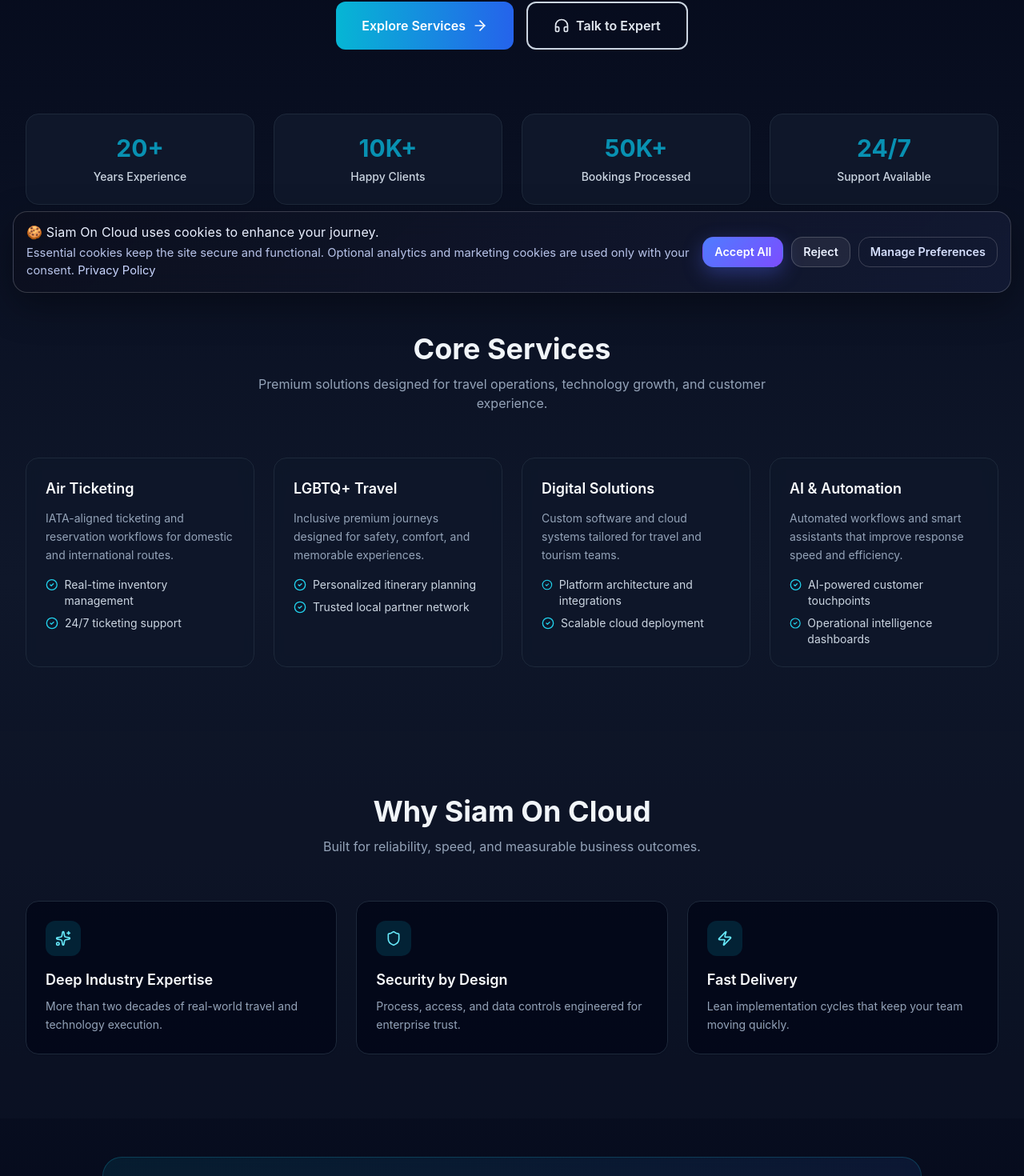
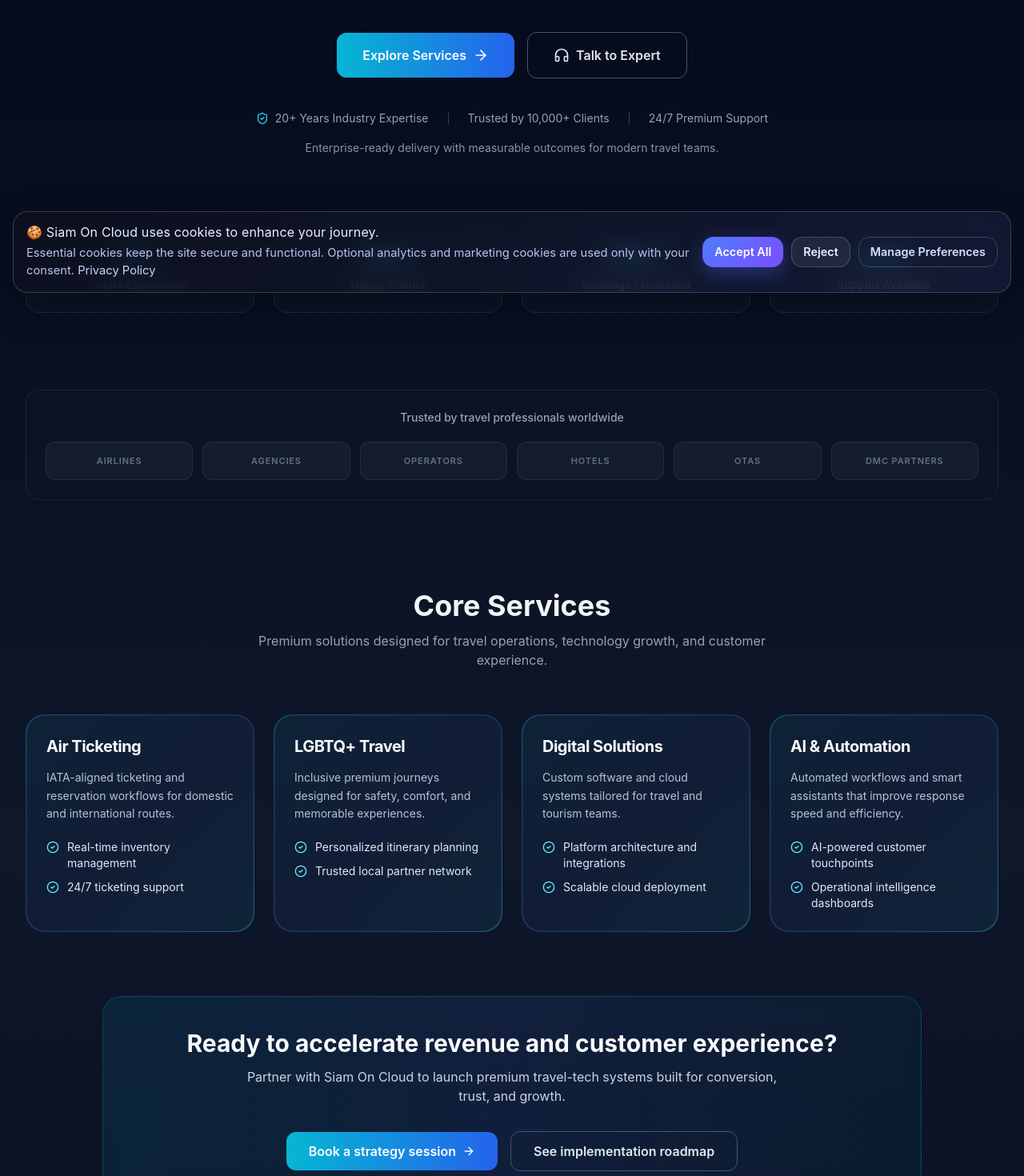
Before and after one commit to SiamUTK/siamoncloud, a React (Vite) app: page /en in a window 1280 px wide. Shown: the part 418-1888 px from the top of the page at 80% size. Built offline with nearby package versions, Linux system fonts and the light colour scheme; no server answers.

Commit message:
Improve homepage CRO sections and sync EN/TH locale copy

```diff
--- a/src/components/home/Hero.jsx
+++ b/src/components/home/Hero.jsx
@@ -1,4 +1,4 @@
-import { ArrowRight, Headphones, Sparkles } from "lucide-react";
+import { ArrowRight, Headphones, Sparkles, ShieldCheck } from "lucide-react";
 import { Link } from "react-router-dom";
 import useLanguage from "@/i18n/useLanguage";
 
@@ -6,65 +6,93 @@
   const { lang, t } = useLanguage();
 
   return (
-    <section className="pt-32 pb-20 px-4 sm:px-6 lg:px-8 transition-opacity duration-300">
-      <div className="max-w-7xl mx-auto">
-        <div className="text-center max-w-4xl mx-auto">
-          <div className="inline-flex items-center gap-2 px-4 py-2 rounded-full bg-cyan-950 text-cyan-300 text-sm font-semibold mb-6">
+    <section className="relative overflow-hidden pt-32 pb-24 px-4 sm:px-6 lg:px-8">
+      {/* 🌌 Ambient background glow */}
+      <div className="pointer-events-none absolute inset-0 -z-10">
+        <div className="absolute left-1/2 top-[-120px] h-[420px] w-[720px] -translate-x-1/2 rounded-full bg-cyan-500/10 blur-3xl" />
+        <div className="absolute right-[-120px] top-1/3 h-[320px] w-[320px] rounded-full bg-blue-500/10 blur-3xl" />
+      </div>
+
+      <div className="mx-auto max-w-7xl">
+        <div className="mx-auto max-w-4xl text-center">
+          {/* ⭐ Premium badge */}
+          <div className="mb-6 inline-flex items-center gap-2 rounded-full border border-cyan-400/30 bg-cyan-500/10 px-4 py-2 text-sm font-semibold text-cyan-200 backdrop-blur">
             <Sparkles size={16} />
             {t("hero_badge")}
           </div>
-          <h1 className="text-4xl sm:text-5xl lg:text-6xl font-bold text-slate-50 mb-6 leading-tight">
+
+          {/* 🔥 Headline */}
+          <h1 className="text-4xl font-bold leading-tight text-slate-50 sm:text-5xl lg:text-6xl">
             {t("hero_title_1")}{" "}
-            <span className="text-transparent bg-clip-text bg-gradient-to-r from-cyan-600 to-blue-600">
+            <span className="bg-gradient-to-r from-cyan-400 via-blue-500 to-cyan-300 bg-clip-text text-transparent">
               {t("hero_title_2")}
             </span>
           </h1>
-          <p className="text-lg sm:text-xl text-slate-400 mb-8 leading-relaxed">
+
+          {/* 🧠 Description */}
+          <p className="mx-auto mt-6 max-w-2xl text-lg leading-relaxed text-slate-400 sm:text-xl">
             {t("hero_desc")}
           </p>
-          <div className="flex flex-col sm:flex-row gap-4 justify-center">
+
+          {/* 🚀 CTA */}
+          <div className="mt-10 flex flex-col items-stretch justify-center gap-4 sm:flex-row sm:items-center">
             <Link
               to={`/${lang}/services`}
-              className="px-8 py-4 rounded-xl bg-gradient-to-r from-cyan-500 to-blue-600 text-white font-semibold hover:shadow-xl transform hover:scale-105 transition-all inline-flex items-center justify-center gap-2"
+              className="group inline-flex w-full items-center justify-center gap-2 rounded-xl bg-gradient-to-r from-cyan-500 to-blue-600 px-8 py-4 font-semibold text-white transition-all duration-300 hover:scale-105 hover:shadow-[0_20px_60px_rgba(34,211,238,0.35)] sm:w-auto"
             >
               {t("btn_explore")}
-              <ArrowRight size={20} />
+              <ArrowRight
+                size={20}
+                className="transition-transform group-hover:translate-x-1"
+              />
             </Link>
+
             <Link
               to={`/${lang}/contact`}
-              className="px-8 py-4 rounded-xl border-2 border-slate-300 text-slate-200 font-semibold hover:border-cyan-500 hover:text-cyan-300 transition-all inline-flex items-center justify-center gap-2"
+              className="inline-flex w-full items-center justify-center gap-2 rounded-xl border border-slate-600 px-8 py-4 font-semibold text-slate-200 transition-all duration-300 hover:border-cyan-400 hover:text-cyan-300 hover:shadow-lg sm:w-auto"
             >
               <Headphones size={20} />
               {t("btn_expert")}
             </Link>
           </div>
+
+          {/* 🛡️ Trust bar (NEW — conversion booster) */}
+          <div className="mt-10 flex flex-wrap items-center justify-center gap-x-6 gap-y-2 text-sm text-slate-400">
+            <div className="flex items-center gap-2">
+              <ShieldCheck className="h-4 w-4 text-cyan-400" />
+              <span>{t("hero_trust_experience")}</span>
+            </div>
+            <div className="hidden h-4 w-px bg-slate-700 sm:block" />
+            <div>{t("hero_trust_clients")}</div>
+            <div className="hidden h-4 w-px bg-slate-700 sm:block" />
+            <div>{t("hero_trust_support")}</div>
+          </div>
+
+          <p className="mx-auto mt-4 max-w-2xl text-sm leading-relaxed text-slate-400/90">
+            {t("hero_micro_proof")}
+          </p>
         </div>
 
-        <div className="grid grid-cols-2 lg:grid-cols-4 gap-6 mt-20">
-          <div className="text-center p-6 rounded-2xl bg-slate-900 border border-slate-800 shadow-sm">
-            <div className="text-3xl font-bold text-cyan-600 mb-2">20+</div>
-            <div className="text-slate-300 text-sm font-medium">
-              {t("stats_years")}
+        {/* 📊 Premium stats */}
+        <div className="mt-20 grid grid-cols-2 gap-6 lg:grid-cols-4">
+          {[
+            { value: "20+", key: "stats_years" },
+            { value: "10K+", key: "stats_clients" },
+            { value: "50K+", key: "stats_bookings" },
+            { value: "24/7", key: "stats_support" },
+          ].map((item) => (
+            <div
+              key={item.key}
+              className="group rounded-2xl border border-slate-800 bg-slate-900/70 p-6 text-center backdrop-blur transition-all duration-300 hover:border-cyan-500/40 hover:shadow-[0_10px_40px_rgba(34,211,238,0.15)]"
+            >
+              <div className="mb-2 text-3xl font-bold text-cyan-400">
+                {item.value}
+              </div>
+              <div className="text-sm font-medium text-slate-300">
+                {t(item.key)}
+              </div>
             </div>
-          </div>
-          <div className="text-center p-6 rounded-2xl bg-slate-900 border border-slate-800 shadow-sm">
-            <div className="text-3xl font-bold text-cyan-600 mb-2">10K+</div>
-            <div className="text-slate-300 text-sm font-medium">
-              {t("stats_clients")}
-            </div>
-          </div>
-          <div className="text-center p-6 rounded-2xl bg-slate-900 border border-slate-800 shadow-sm">
-            <div className="text-3xl font-bold text-cyan-600 mb-2">50K+</div>
-            <div className="text-slate-300 text-sm font-medium">
-              {t("stats_bookings")}
-            </div>
-          </div>
-          <div className="text-center p-6 rounded-2xl bg-slate-900 border border-slate-800 shadow-sm">
-            <div className="text-3xl font-bold text-cyan-600 mb-2">24/7</div>
-            <div className="text-slate-300 text-sm font-medium">
-              {t("stats_support")}
-            </div>
-          </div>
+          ))}
         </div>
       </div>
     </section>
--- a/src/i18n/locales/en.json
+++ b/src/i18n/locales/en.json
@@ -13,6 +13,10 @@
   "hero_title_1": "Transform Your Travel Business",
   "hero_title_2": "with Smart Solutions",
   "hero_desc": "From AI-powered booking systems to LGBTQ+ travel experiences. We deliver premium end-to-end solutions for modern travel businesses with 20+ years of expertise.",
+  "hero_trust_experience": "20+ Years Industry Expertise",
+  "hero_trust_clients": "Trusted by 10,000+ Clients",
+  "hero_trust_support": "24/7 Premium Support",
+  "hero_micro_proof": "Enterprise-ready delivery with measurable outcomes for modern travel teams.",
   "btn_explore": "Explore Services",
   "btn_expert": "Talk to Expert",
   "stats_years": "Years Experience",
@@ -49,6 +53,17 @@
   "home_services_automation_desc": "Automated workflows and smart assistants that improve response speed and efficiency.",
   "home_services_automation_point_1": "AI-powered customer touchpoints",
   "home_services_automation_point_2": "Operational intelligence dashboards",
+  "home_trusted_title": "Trusted by travel professionals worldwide",
+  "home_trusted_airlines": "Airlines",
+  "home_trusted_agencies": "Agencies",
+  "home_trusted_operators": "Operators",
+  "home_trusted_hotels": "Hotels",
+  "home_trusted_otas": "OTAs",
+  "home_trusted_dmc": "DMC Partners",
+  "home_mid_cta_title": "Ready to accelerate revenue and customer experience?",
+  "home_mid_cta_desc": "Partner with Siam On Cloud to launch premium travel-tech systems built for conversion, trust, and growth.",
+  "home_mid_cta_primary": "Book a strategy session",
+  "home_mid_cta_secondary": "See implementation roadmap",
   "home_why_title": "Why Siam On Cloud",
   "home_why_desc": "Built for reliability, speed, and measurable business outcomes.",
   "home_why_expertise_title": "Deep Industry Expertise",
--- a/src/i18n/locales/th.json
+++ b/src/i18n/locales/th.json
@@ -13,6 +13,10 @@
   "hero_title_1": "ยกระดับธุรกิจท่องเที่ยวของคุณ",
   "hero_title_2": "ด้วยโซลูชันอัจฉริยะ",
   "hero_desc": "ตั้งแต่ระบบจองด้วย AI ไปจนถึงประสบการณ์ท่องเที่ยว LGBTQ+ เราส่งมอบโซลูชันครบวงจรระดับพรีเมียมให้ธุรกิจท่องเที่ยวสมัยใหม่ ด้วยประสบการณ์กว่า 20 ปี",
+  "hero_trust_experience": "ประสบการณ์ในอุตสาหกรรมกว่า 20 ปี",
+  "hero_trust_clients": "ลูกค้ามากกว่า 10,000 รายไว้วางใจ",
+  "hero_trust_support": "บริการพรีเมียมตลอด 24 ชั่วโมง",
+  "hero_micro_proof": "พร้อมส่งมอบระดับองค์กร พร้อมผลลัพธ์ที่วัดผลได้สำหรับทีมท่องเที่ยวสมัยใหม่",
   "btn_explore": "สำรวจบริการ",
   "btn_expert": "ปรึกษาผู้เชี่ยวชาญ",
   "stats_years": "ปีแห่งประสบการณ์",
@@ -49,6 +53,17 @@
   "home_services_automation_desc": "เวิร์กโฟลว์อัตโนมัติและผู้ช่วยอัจฉริยะเพื่อเพิ่มความเร็วและประสิทธิภาพ",
   "home_services_automation_point_1": "จุดสัมผัสลูกค้าด้วย AI",
   "home_services_automation_point_2": "แดชบอร์ดข้อมูลเชิงลึกการดำเนินงาน",
+  "home_trusted_title": "ผู้เชี่ยวชาญด้านการท่องเที่ยวทั่วโลกไว้วางใจ",
+  "home_trusted_airlines": "สายการบิน",
+  "home_trusted_agencies": "เอเจนซี่",
+  "home_trusted_operators": "ผู้ให้บริการทัวร์",
+  "home_trusted_hotels": "โรงแรม",
+  "home_trusted_otas": "แพลตฟอร์ม OTA",
+  "home_trusted_dmc": "พาร์ทเนอร์ DMC",
+  "home_mid_cta_title": "พร้อมเร่งรายได้และยกระดับประสบการณ์ลูกค้าหรือยัง",
+  "home_mid_cta_desc": "ร่วมงานกับ Siam On Cloud เพื่อเปิดตัวระบบท่องเที่ยวดิจิทัลระดับพรีเมียมที่สร้าง Conversion ความเชื่อมั่น และการเติบโต",
+  "home_mid_cta_primary": "จองช่วงวางกลยุทธ์",
+  "home_mid_cta_secondary": "ดูแผนการติดตั้งระบบ",
   "home_why_title": "ทำไมต้อง Siam On Cloud",
   "home_why_desc": "ออกแบบเพื่อความเสถียร ความเร็ว และผลลัพธ์ทางธุรกิจที่วัดผลได้",
   "home_why_expertise_title": "ความเชี่ยวชาญเชิงลึก",
--- a/src/pages/HomePage.jsx
+++ b/src/pages/HomePage.jsx
@@ -17,11 +17,37 @@
 
   const serviceKeys = ["travel", "lgbtq", "digital", "automation"];
   const whyKeys = ["expertise", "security", "speed"];
+  const trustedLogoKeys = [
+    "airlines",
+    "agencies",
+    "operators",
+    "hotels",
+    "otas",
+    "dmc",
+  ];
 
   return (
     <div className="min-h-screen bg-gradient-to-b from-slate-950 via-slate-900 to-slate-950 text-slate-100">
       <Navbar />
       <Hero key={lang} />
+
+      <section className="px-4 pb-8 sm:px-6 lg:px-8">
+        <div className="mx-auto max-w-7xl rounded-2xl border border-slate-800/80 bg-slate-900/40 px-6 py-6 backdrop-blur">
+          <p className="text-center text-sm font-medium text-slate-400">
+            {t("home_trusted_title")}
+          </p>
+          <div className="mt-5 grid grid-cols-2 gap-3 sm:grid-cols-3 lg:grid-cols-6">
+            {trustedLogoKeys.map((key) => (
+              <div
+                key={`trusted-placeholder-${key}`}
+                className="flex h-12 items-center justify-center rounded-xl border border-slate-700/70 bg-slate-800/60 px-2 text-center text-[11px] font-semibold uppercase tracking-[0.08em] text-slate-400/80 opacity-80"
+              >
+                {t(`home_trusted_${key}`)}
+              </div>
+            ))}
+          </div>
+        </div>
+      </section>
 
       <section className="px-4 py-20 sm:px-6 lg:px-8">
         <div className="mx-auto max-w-7xl">
@@ -38,26 +64,66 @@
             {serviceKeys.map((key) => (
               <article
                 key={key}
-                className="rounded-2xl border border-slate-800 bg-slate-900/70 p-6 backdrop-blur transition-all duration-300 hover:border-cyan-500/50 hover:shadow-lg"
+                className="group relative overflow-hidden rounded-3xl bg-gradient-to-br from-cyan-500/40 via-blue-500/30 to-cyan-400/40 p-[1px] transition-all duration-300 hover:-translate-y-1 hover:shadow-[0_20px_60px_rgba(34,211,238,0.18)]"
               >
-                <h3 className="text-lg font-semibold text-slate-50">
+                <div className="relative h-full rounded-3xl border border-slate-800/80 bg-slate-900/80 p-6 backdrop-blur-xl transition-all duration-300 group-hover:border-cyan-300/40">
+                  <div className="pointer-events-none absolute inset-0 overflow-hidden rounded-3xl opacity-0 transition-opacity duration-300 group-hover:opacity-100">
+                    <div className="absolute top-0 -left-full h-full w-1/2 skew-x-12 bg-gradient-to-r from-transparent via-white/20 to-transparent transition-all duration-700 ease-out group-hover:left-[150%]" />
+                  </div>
+
+                  <div
+                    aria-hidden="true"
+                    className="pointer-events-none absolute inset-0 rounded-3xl bg-gradient-to-br from-cyan-400/10 via-transparent to-blue-500/10 opacity-0 transition-opacity duration-300 group-hover:opacity-100"
+                  />
+
+                  <div className="relative">
+                    <h3 className="text-xl font-bold tracking-tight text-slate-50">
                       {t(`home_services_${key}_title`)}
                     </h3>
-                <p className="mt-3 text-sm leading-relaxed text-slate-400">
+                    <p className="mt-3.5 text-sm leading-relaxed text-slate-300/90">
                       {t(`home_services_${key}_desc`)}
                     </p>
-                <ul className="mt-4 space-y-2 text-sm text-slate-300">
-                  <li className="flex items-start gap-2">
-                    <CheckCircle2 className="mt-0.5 h-4 w-4 text-cyan-400" />
+
+                    <ul className="mt-5 space-y-2.5 text-sm text-slate-200">
+                      <li className="flex items-start gap-2.5">
+                        <CheckCircle2 className="mt-0.5 h-4 w-4 shrink-0 text-cyan-300" />
                         <span>{t(`home_services_${key}_point_1`)}</span>
                       </li>
-                  <li className="flex items-start gap-2">
-                    <CheckCircle2 className="mt-0.5 h-4 w-4 text-cyan-400" />
+                      <li className="flex items-start gap-2.5">
+                        <CheckCircle2 className="mt-0.5 h-4 w-4 shrink-0 text-cyan-300" />
                         <span>{t(`home_services_${key}_point_2`)}</span>
                       </li>
                     </ul>
+                  </div>
+                </div>
               </article>
             ))}
+          </div>
+        </div>
+      </section>
+
+      <section className="px-4 pb-16 sm:px-6 lg:px-8">
+        <div className="mx-auto max-w-5xl rounded-3xl border border-cyan-400/20 bg-gradient-to-r from-cyan-500/10 via-blue-500/10 to-cyan-500/5 p-8 text-center backdrop-blur sm:p-10">
+          <h2 className="text-3xl font-bold text-slate-50">
+            {t("home_mid_cta_title")}
+          </h2>
+          <p className="mx-auto mt-3 max-w-2xl text-slate-300">
+            {t("home_mid_cta_desc")}
+          </p>
+          <div className="mt-8 flex flex-col items-stretch justify-center gap-4 sm:flex-row sm:items-center">
+            <Link
+              to={`/${lang}/contact`}
+              className="inline-flex w-full items-center justify-center gap-2 rounded-xl bg-gradient-to-r from-cyan-500 to-blue-600 px-7 py-3 font-semibold text-white transition-all duration-300 hover:shadow-xl sm:w-auto"
+            >
+              {t("home_mid_cta_primary")}
+              <ArrowRight className="h-4 w-4" />
+            </Link>
+            <Link
+              to={`/${lang}/services`}
+              className="inline-flex w-full items-center justify-center rounded-xl border border-slate-600 px-7 py-3 font-semibold text-slate-200 transition-colors hover:border-cyan-400 hover:text-cyan-300 sm:w-auto"
+            >
+              {t("home_mid_cta_secondary")}
+            </Link>
           </div>
         </div>
       </section>
```
Lines whose indentation alone changed are shown as unchanged.
